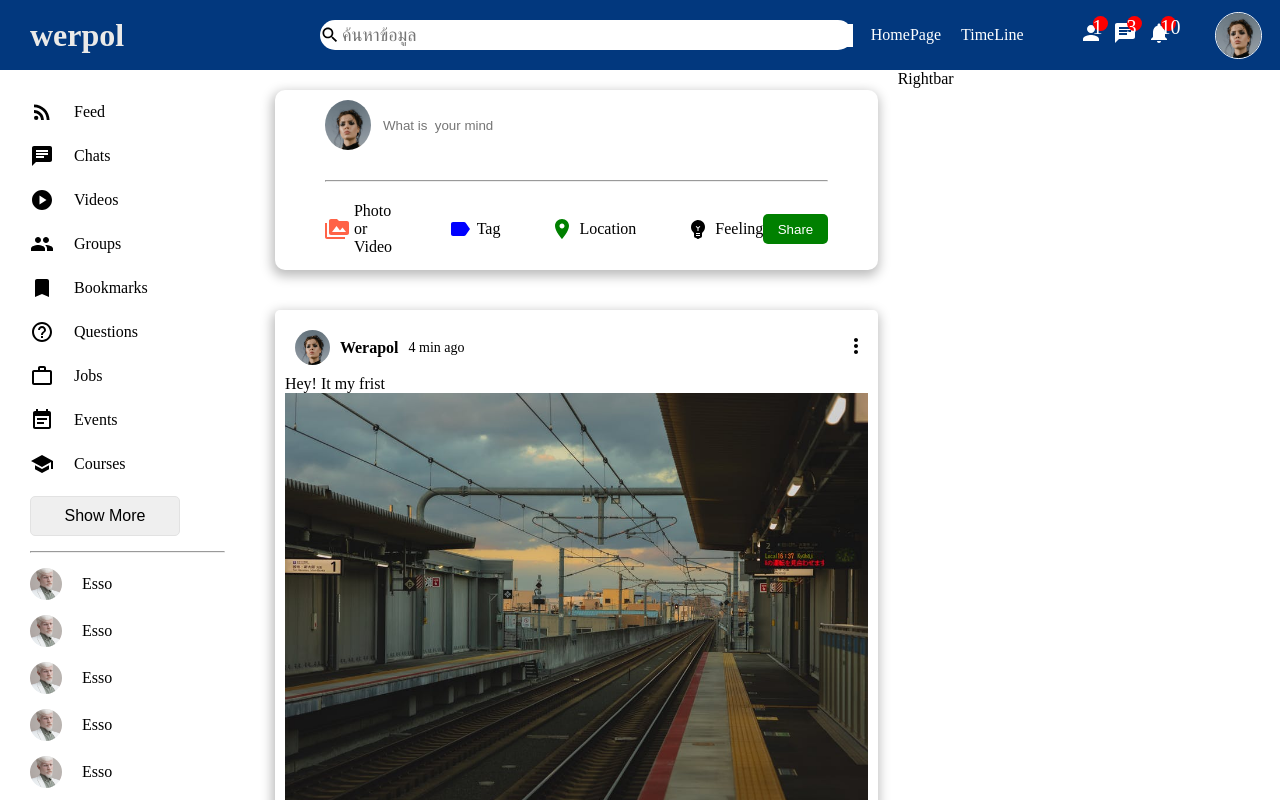
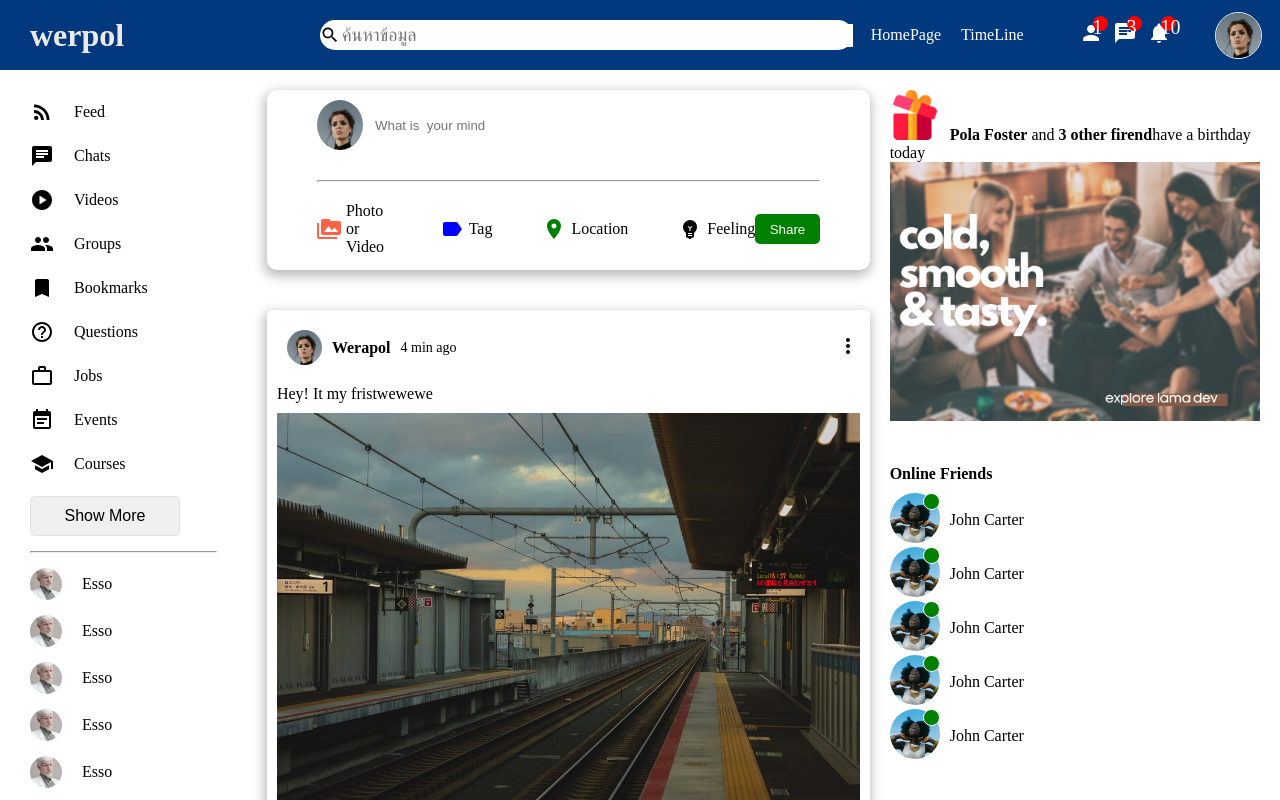
Before and after one commit to r5r5wa55/Social, a React (Create React App) app: page / in a window 1280 px wide. Shown: the top 800 px of the page. Built offline with nearby package versions, Linux system fonts and the light colour scheme.

Commit message:
rightbar

```diff
--- a/src/components/post/Post.jsx
+++ b/src/components/post/Post.jsx
@@ -19,7 +19,7 @@
                     </div>
                 </div>
                 <div className="postCenter">
-                    <span className="postText">Hey! It my frist</span>
+                    <span className="postText">Hey! It my fristwewewe</span>
                     <img src="/assets/post/1.jpeg" alt="" className='postImeCenter'/>
                 </div>
                 <div className="postBottom">
--- a/src/components/post/post.css
+++ b/src/components/post/post.css
@@ -32,7 +32,7 @@
 
 }
 .postImeCenter{
-
+    margin-top: 10px;
     width: 100%;
 }
 .postDate{
@@ -64,3 +64,7 @@
     font-weight: bold;
     border-bottom: 1px solid #000;
 }
+.postCenter{
+    margin: 10px 0;
+
+}
--- a/src/components/rightbar/Rightbar.jsx
+++ b/src/components/rightbar/Rightbar.jsx
@@ -3,7 +3,62 @@
 export default function Rightbar() {
   return (
     <div className="rightbar">
-      Rightbar
+      <div className="rightbarWrapper">
+        <div className="birthdayContainer">
+
+          <img src="assets/gift.png" alt="" className="birthdayImg" />
+          <span className="birthdayText">
+            <b>Pola Foster</b> and <b>3 other firend</b>have a birthday today
+          </span>
+        </div>
+        <img src="assets/ad.png" alt="" className="rightbarAd" />
+        <h4 className="rightbarTitle">Online Friends</h4>
+        <ul className="rightbarFriendList">
+          <li className="rightbarFriend">
+            <div className="rightbarProfileImgeContainer">
+              <img src="assets/person/3.jpeg" alt="" className="rightbarProfileImg" />
+              <span className="rightbarOnline"></span>
+            </div>
+            <span className="rightbarUsername">John Carter</span>
+          </li>
+        </ul>
+        <ul className="rightbarFriendList">
+          <li className="rightbarFriend">
+            <div className="rightbarProfileImgeContainer">
+              <img src="assets/person/3.jpeg" alt="" className="rightbarProfileImg" />
+              <span className="rightbarOnline"></span>
+            </div>
+            <span className="rightbarUsername">John Carter</span>
+          </li>
+        </ul>
+        <ul className="rightbarFriendList">
+          <li className="rightbarFriend">
+            <div className="rightbarProfileImgeContainer">
+              <img src="assets/person/3.jpeg" alt="" className="rightbarProfileImg" />
+              <span className="rightbarOnline"></span>
+            </div>
+            <span className="rightbarUsername">John Carter</span>
+          </li>
+        </ul>
+        <ul className="rightbarFriendList">
+          <li className="rightbarFriend">
+            <div className="rightbarProfileImgeContainer">
+              <img src="assets/person/3.jpeg" alt="" className="rightbarProfileImg" />
+              <span className="rightbarOnline"></span>
+            </div>
+            <span className="rightbarUsername">John Carter</span>
+          </li>
+        </ul>
+        <ul className="rightbarFriendList">
+          <li className="rightbarFriend">
+            <div className="rightbarProfileImgeContainer">
+              <img src="assets/person/3.jpeg" alt="" className="rightbarProfileImg" />
+              <span className="rightbarOnline"></span>
+            </div>
+            <span className="rightbarUsername">John Carter</span>
+          </li>
+        </ul>
+      </div>
     </div>
   )
 }
--- a/src/components/rightbar/rightbar.css
+++ b/src/components/rightbar/rightbar.css
@@ -1,3 +1,54 @@
 .rightbar{
     flex: 3;
+    margin: 20px 20px 0 0 ;
 }
+
+.birthdayImg{
+    height: 50px;
+    margin-right: 10px;
+}
+.rightbarAd{
+    width: 100%;
+}
+.birthdayText{
+    font-style: 32px;
+}
+.rightbarProfileImg{
+    height: 50px;
+    width: 50px;
+    border-radius: 50%;
+    object-fit: cover;
+
+}
+.rightbarFriend{
+    list-style: none;
+}
+.rightbarTitle{
+    margin: 40px 0 10px 0;
+    font-weight: bold;
+}
+
+.rightbarFriendList{
+
+    margin: 0;
+    padding: 0;
+}
+.rightbarFriend{
+    display: flex;
+    align-items: center;
+}
+.rightbarOnline{
+    position: absolute;
+    background-color: green;
+    width: 15px;
+    height: 15px;
+    border-radius: 50%;
+    right: 0;
+
+    border: 1px solid #fff;
+
+}
+.rightbarProfileImgeContainer{
+    position: relative;
+    margin-right: 10px;
+}
--- a/src/components/sidebar/sidebar.css
+++ b/src/components/sidebar/sidebar.css
@@ -8,7 +8,7 @@
     width: 10px;
 }
 ::-webkit-scrollbar-track{
-    background-color: #ffffff;
+    background-color: #f1f1f1;
 }
 ::-webkit-scrollbar-thumb{
     background-color: rgba(179,179,179);
```
Also changed, not shown: src/dummyData.js (added, +139 -0 lines).
